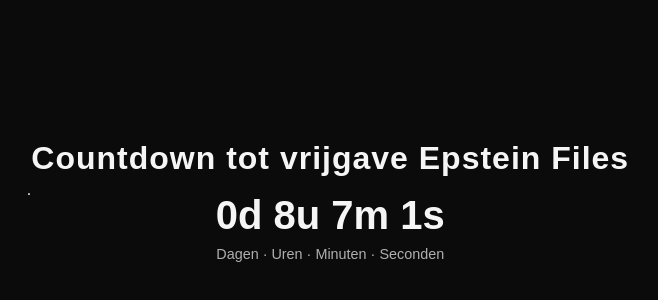
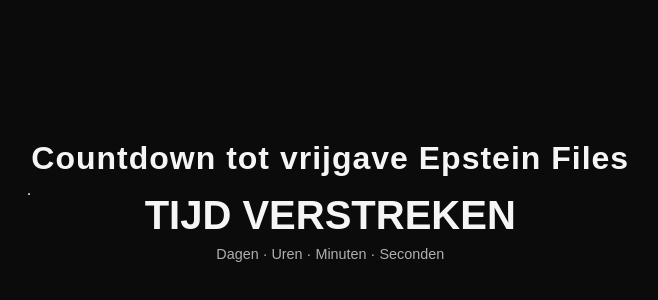
Before and after one commit to niet-hannes/epstein-countdown, a plain HTML site: page index.html in a window 1280 px wide. Shown: the part 210-510 px from the top of the page, without its empty margins (312-970 px from the left). Drawn offline with Linux system fonts and the light colour scheme.

Commit message:
Update index.html
update to friday midnight Washington DC time

```diff
--- a/index.html
+++ b/index.html
@@ -44,7 +44,7 @@
 
   <script>
     // Stel hier de deadline in (UTC aanbevolen)
-    const targetDate = new Date("2025-12-19T23:59:59Z").getTime();
+    const targetDate = new Date("2025-12-19T05:00:00Z").getTime();
 
     function updateCountdown() {
       const now = new Date().getTime();
```
